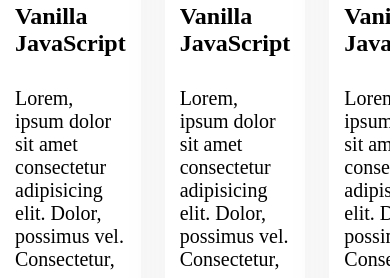
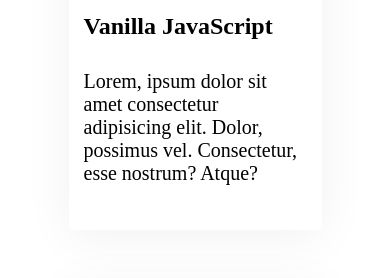
Before and after one commit to arafatshahariyar/developer-projects, a plain HTML site: page index.html in a window 390 px wide. Shown: the part 1689-1967 px from the top of the page. Drawn offline with Linux system fonts and the light colour scheme.

Commit message:
responsive added

```diff
--- a/styles/style.css
+++ b/styles/style.css
@@ -255,3 +255,16 @@ textarea{
     margin-bottom: 50px;
 
 }
+
+
+/* responsive section */
+@media screen and (max-width:576px) {
+     .what-i-do, .resume-containers{
+        max-width: 70%;
+     }
+    .skill-container,.resume-container{
+        flex-direction: column;
+        padding: 10px 10px;
+
+    }
+}
```
